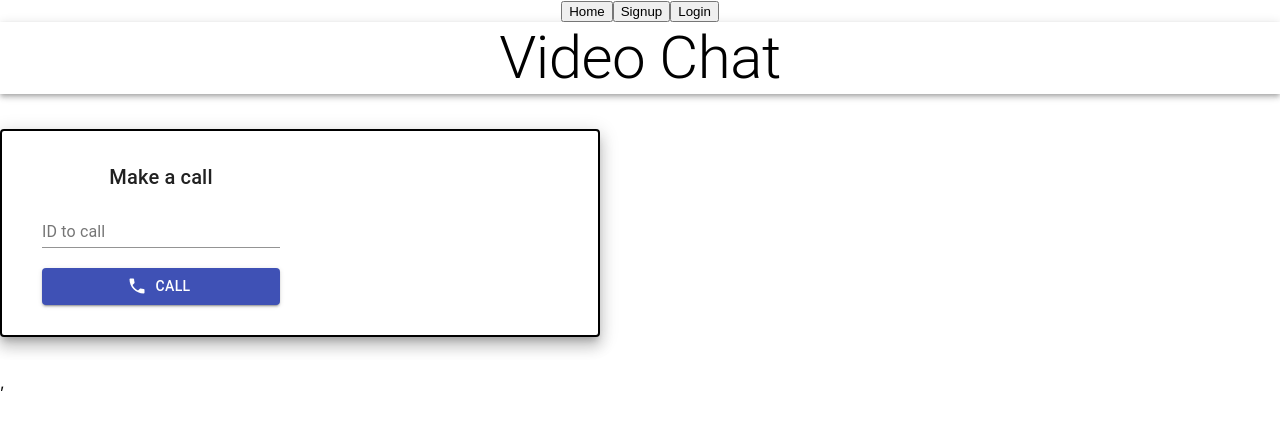
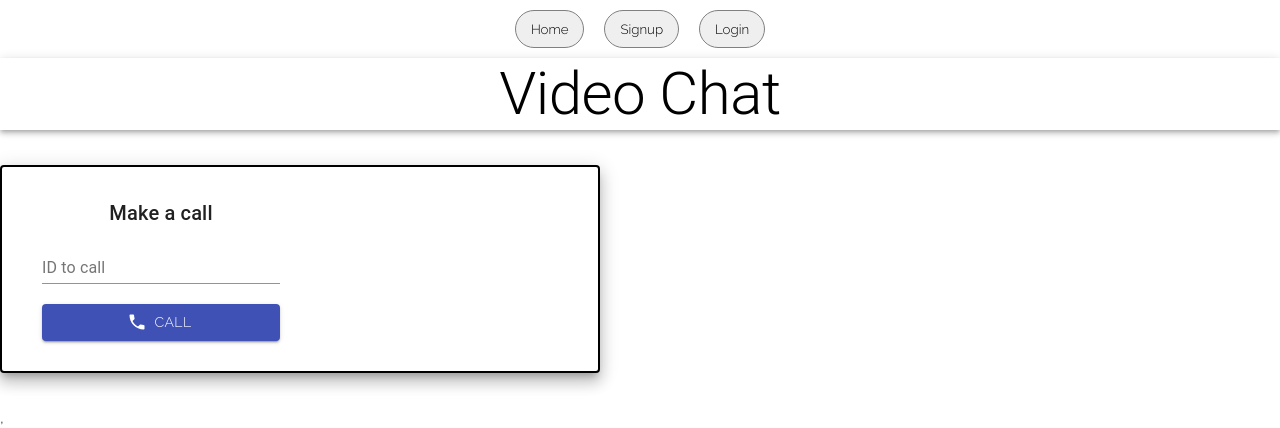
Before and after one commit to ayo-byte/video-chat-app, a React (Create React App) app in the folder client/: page / in a window 1280 px wide. Shown: the top 428 px of the page. Built offline with nearby package versions, Linux system fonts and the light colour scheme; no server answers.

Commit message:
user profile update and basic styling

```diff
--- a/client/public/index.html
+++ b/client/public/index.html
@@ -24,6 +24,9 @@
       work correctly both with client-side routing and a non-root public URL.
       Learn how to configure a non-root public URL by running `npm run build`.
     -->
+    <link rel="preconnect" href="https://fonts.googleapis.com">
+    <link rel="preconnect" href="https://fonts.gstatic.com" crossorigin>
+    <link href="https://fonts.googleapis.com/css2?family=Raleway:wght@300&display=swap" rel="stylesheet">
     <title>React App</title>
   </head>
   <body>
--- a/client/src/App.css
+++ b/client/src/App.css
@@ -1,3 +1,7 @@
+*{
+  font-family: 'Raleway', sans-serif;
+}
+
 .App {
   text-align: center;
 }
@@ -36,3 +40,12 @@
     transform: rotate(360deg);
   }
 }
+
+button {
+border: 1px solid gray;
+border-radius: 20px;
+padding: 10px;
+margin: 10px;
+padding-left: 15px;
+padding-right: 15px;
+}
--- a/client/src/App.js
+++ b/client/src/App.js
@@ -17,6 +17,7 @@ function App() {
 
   return (
     <div className="App">
+
       <Navbar />
 
 
--- a/client/src/components/UserCard.jsx
+++ b/client/src/components/UserCard.jsx
@@ -21,7 +21,7 @@ export default function UserCard({name, _id}) {
     let navigate = useNavigate();
 
     useEffect(() => {
-        axios.get(`/api/userprofile/${id}`, {
+        axios.get(`/api/userprofile/edit/${id}`, {
             headers: { Authorization: `Bearer ${storedToken}` },
           })
         .then(response => {
@@ -36,7 +36,7 @@ export default function UserCard({name, _id}) {
     const handleSubmit = e => {
         e.preventDefault()
         const requestBody = {username, email, password}
-        axios.put(`/api/userprofile/${id}`, requestBody, {
+        axios.put(`/api/userprofile/edit/${id}`, requestBody, {
             headers: { Authorization: `Bearer ${storedToken}` },
           })
         .then(response => {
@@ -53,6 +53,7 @@ export default function UserCard({name, _id}) {
                 <>
                  <p>Username: {user.username}</p>
                  <p>Email: {user.email}</p>
+
                  {/* <h1>Edit Friend</h1> */}
                 {/* <form onSubmit={handleSubmit}>
                     <label htmlFor="name">Name: </label>
@@ -65,6 +66,16 @@ export default function UserCard({name, _id}) {
                 <form  onSubmit={handleSubmit}>
                     <button type="submit">Edit Profile</button>
                 </form>
+                <h3>My Friends</h3>
+                <div>
+                <form id="form">
+                    <input type="search" id="query" name="q" placeholder="Find a Friend..."/>
+                    <button>Search</button>
+                </form>
+                </div>
+
+
+                <p>{user.friends}</p>
                 </>
            )}
 
--- a/client/src/index.css
+++ b/client/src/index.css
@@ -5,6 +5,7 @@ body {
     sans-serif;
   -webkit-font-smoothing: antialiased;
   -moz-osx-font-smoothing: grayscale;
+  font-family: 'Raleway', sans-serif;
 }
 
 code {
--- a/client/src/pages/EditProfile.js
+++ b/client/src/pages/EditProfile.js
@@ -62,7 +62,7 @@ export default function EditProfile() {
         <form onSubmit={handleSubmit}>
             <label htmlFor="username">Username: </label>
             <input id="username" type="text" value={username} onChange={e => setUsername(e.target.value)}/>
-            <label htmlFor="email">Email: </label>
+            <label htmlFor="email"> Email: </label>
             <input id="email" type="text" value={email} onChange={e => setEmail(e.target.value)}/>
             {/* <label htmlFor="password">Password: </label>
             <input id="password" type="text" value={password} onChange={e => setPassword(e.target.value)}/> */}
--- a/client/src/pages/UserDetails.js
+++ b/client/src/pages/UserDetails.js
@@ -29,9 +29,8 @@ export default function UserDetails() {
         <div>
             <h1>Your Profile</h1>
             <UserCard />
-            <button>
-                <EditProfile />
-            </button>
+            <EditProfile />
+
 
 
 
```
